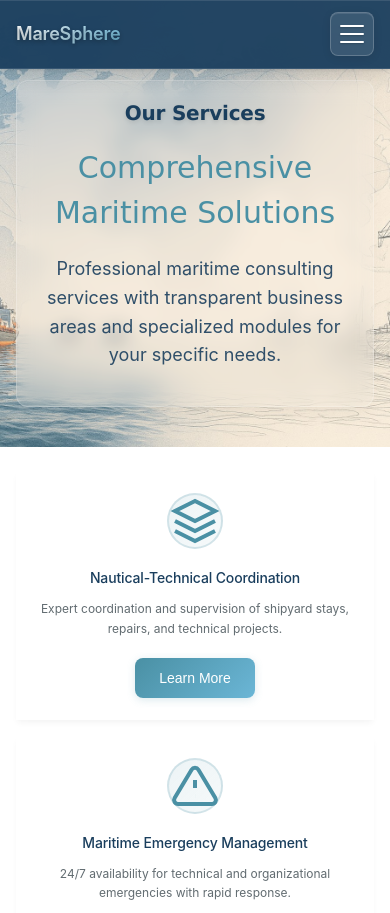
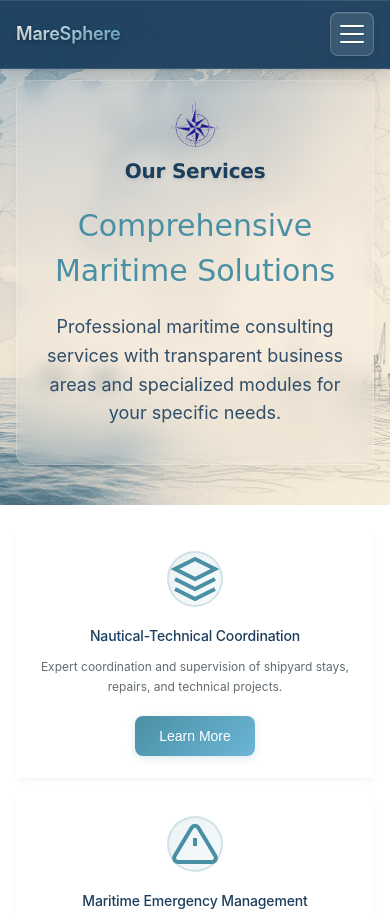
Before and after one commit to ULT1M4T3CK/MareSphere, a plain HTML site: page services.html in a window 390 px wide. Shown: the top 913 px of the page. Drawn offline with Linux system fonts and the light colour scheme; a web font is replaced by a local one.

Commit message:
Add MareSphere logo to services page hero section

```diff
--- a/services.html
+++ b/services.html
@@ -50,6 +50,7 @@
     <section class="services-hero">
         <div class="container">
             <div class="services-hero-content">
+                <img src="Images/Logo_No_Background.png" alt="MareSphere Logo" class="services-hero-logo">
                 <h1>Our Services</h1>
                 <p class="services-hero-subtitle">Comprehensive Maritime Solutions</p>
                 <p class="services-hero-description">Professional maritime consulting services with transparent business areas and specialized modules for your specific needs.</p>
--- a/style.css
+++ b/style.css
@@ -1467,6 +1467,16 @@ select.form-control {
   border: 1px solid rgba(255, 255, 255, 0.2);
 }
 
+.services-hero-logo {
+  height: 80px;
+  width: auto;
+  max-width: 120px;
+  object-fit: contain;
+  filter: drop-shadow(0 4px 8px rgba(0, 0, 0, 0.2));
+  display: block;
+  margin: 0 auto var(--space-16) auto;
+}
+
 .services-hero-content h1 {
   font-family: Verdana, Geneva, sans-serif;
   font-size: clamp(var(--font-size-4xl), 8vw, 5rem);
@@ -1824,6 +1834,12 @@ select.form-control {
     padding: var(--space-24);
   }
 
+  .services-hero-logo {
+    height: 60px;
+    max-width: 90px;
+    margin-bottom: var(--space-12);
+  }
+
   .services-hero-content h1 {
     font-family: Verdana, Geneva, sans-serif;
     font-size: var(--font-size-3xl);
@@ -2180,6 +2196,12 @@ select.form-control {
 
   .services-hero-content {
     padding: var(--space-20);
+  }
+
+  .services-hero-logo {
+    height: 50px;
+    max-width: 75px;
+    margin-bottom: var(--space-8);
   }
 
   .services-hero-content h1 {
```
